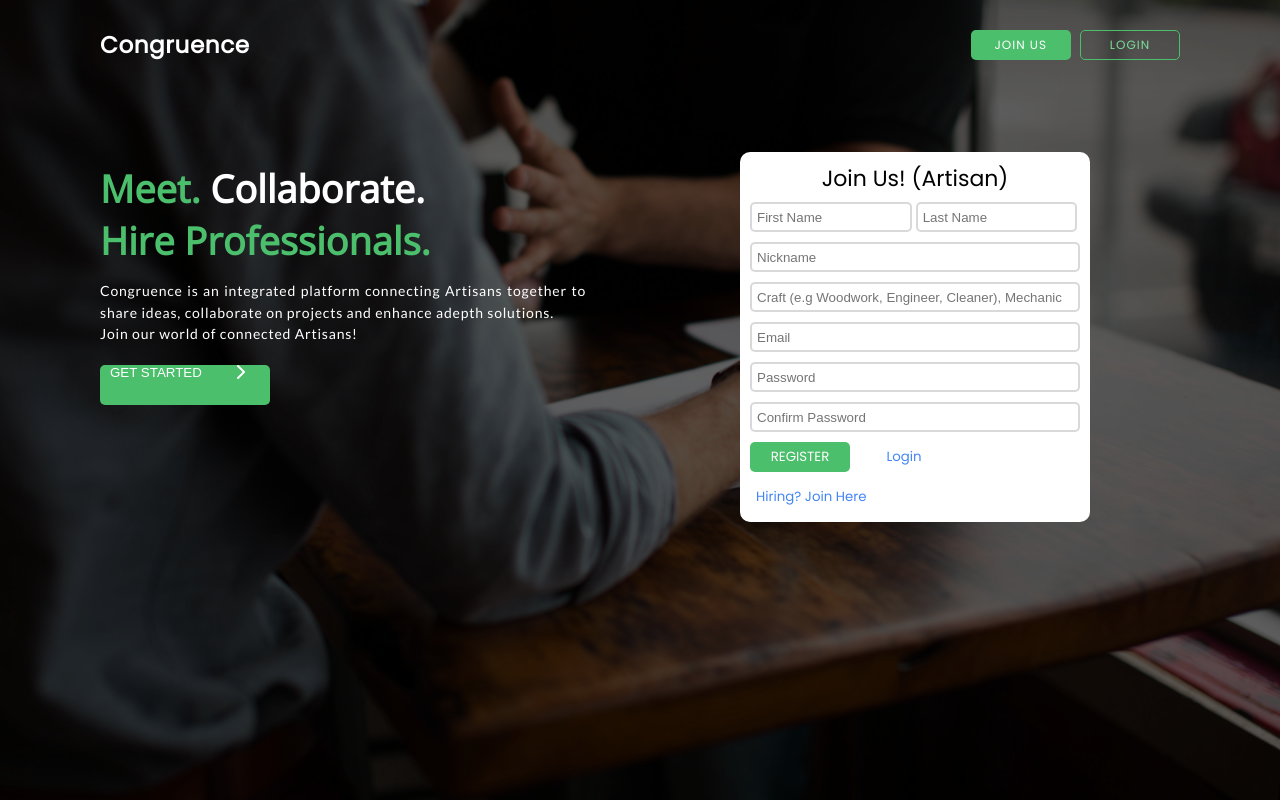
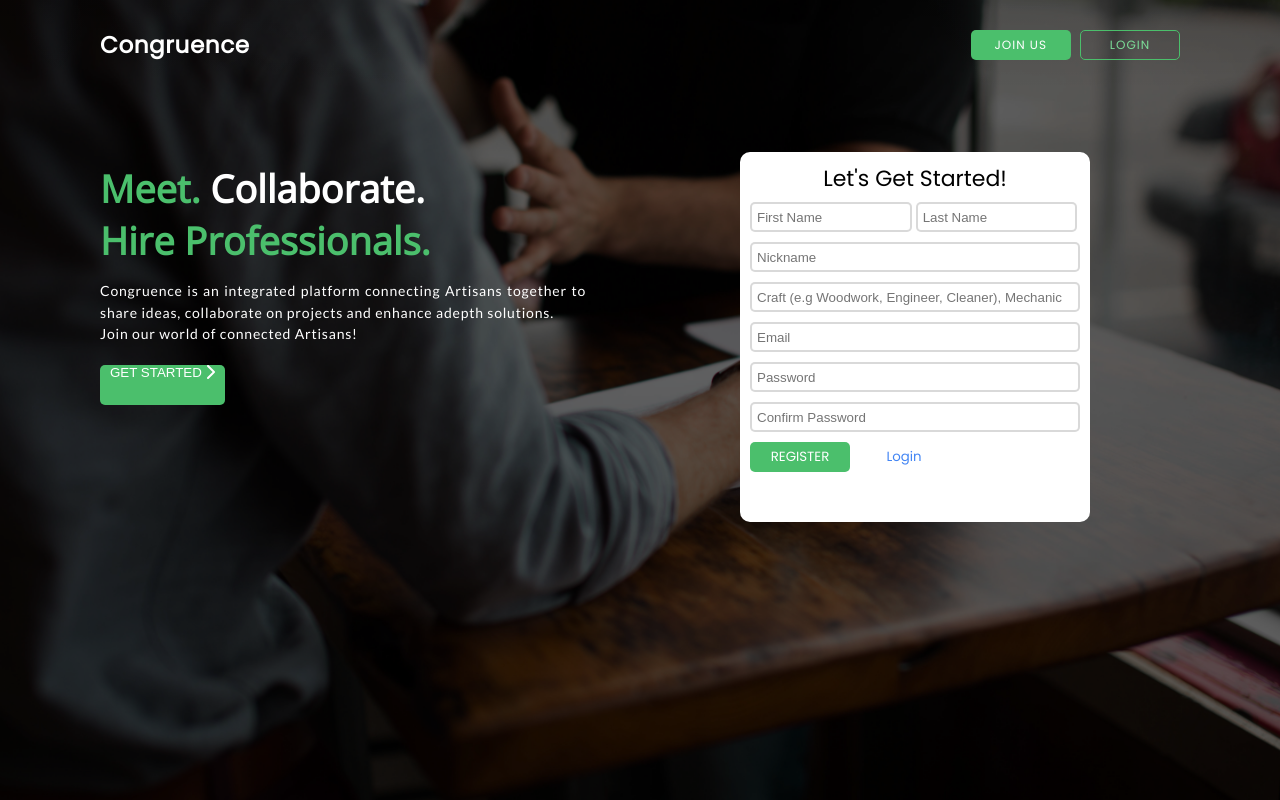
Before and after one commit to peace-bakare/congruence, a plain HTML site: page ui/index.html in a window 1280 px wide. Both pictures are taken after a click on the button "GET STARTED". Drawn offline with nearby package versions, Linux system fonts and the light colour scheme.

Commit message:
Reduced forms to 2 changed get started button

```diff
--- a/ui/assets/css/index.css
+++ b/ui/assets/css/index.css
@@ -138,15 +138,18 @@ nav button:last-child:hover{
 .get-started{
     height: 40px;
     display: flex;
-    padding: 0 25px 0 10px;
+    padding: 0 10px;
     justify-content: space-between;
-    width: 170px;
     color: white;
     background-color: var(--green);
     border: none;
     border-radius: 5px;
     margin-top: 20px;
     outline: none;
+}
+
+.get-started img{
+    margin-left: 5px;
 }
 
 .forms{
--- a/ui/index.html
+++ b/ui/index.html
@@ -37,7 +37,7 @@
             <div class="forms">
                 <form class="signup-artisan">
                     <p class="form-header">
-                        Join Us! (Artisan)
+                        Let's Get Started!
                     </p>
                     <div class="form-group inline">
                         <input type="text" placeholder="First Name" required>
@@ -64,9 +64,9 @@
                     <button type="button" class="form-login toggle" data-target="login-artisan">
                         Login
                     </button>
-                    <button type="button" class="form-toggle toggle" data-target="signup-hirer">
+                    <!-- <button type="button" class="form-toggle toggle" data-target="signup-hirer">
                         Hiring? Join Here
-                    </button>
+                    </button> -->
                 </form>
                 <form class="signup-hirer">
                     <p class="form-header">
@@ -115,7 +115,8 @@
                 </form>
                 <form class="login-artisan login">
                     <p class="form-header">
-                        Sign In! (Artisan)
+                        <!-- Sign In! (Artisan) -->
+                        Sign In!
                     </p>
                     <div class="form-group">
                         <input type="email" placeholder="Email" required>
```
